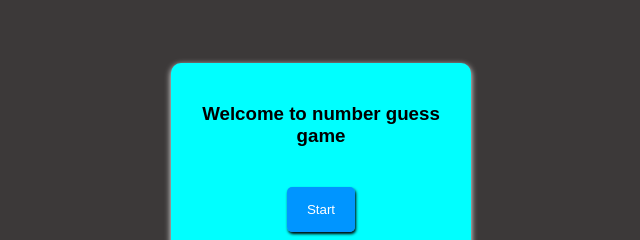
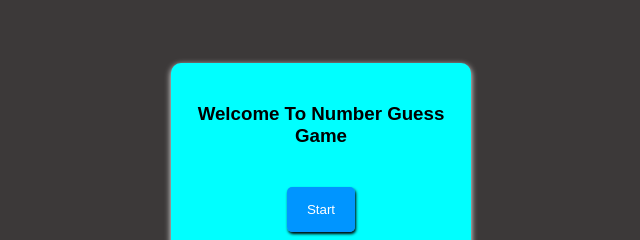
Before and after one commit to Candychochin/Number-Guess-Game, a plain HTML site: page index.html in a window 1280 px wide. Shown: the part 197-437 px from the top of the page, 319-959 px from the left. Drawn offline with Linux system fonts and the light colour scheme.

Commit message:
change text to capital

```diff
--- a/index.html
+++ b/index.html
@@ -12,7 +12,7 @@
         <div class="all-container">
 
             <div class="start container">
-                <h3 id="welcomeLetter">Welcome to number guess game</h3>
+                <h3 id="welcomeLetter">Welcome To Number Guess Game</h3>
                 <button id="startBtn">Start</button>
             </div>
 
```
